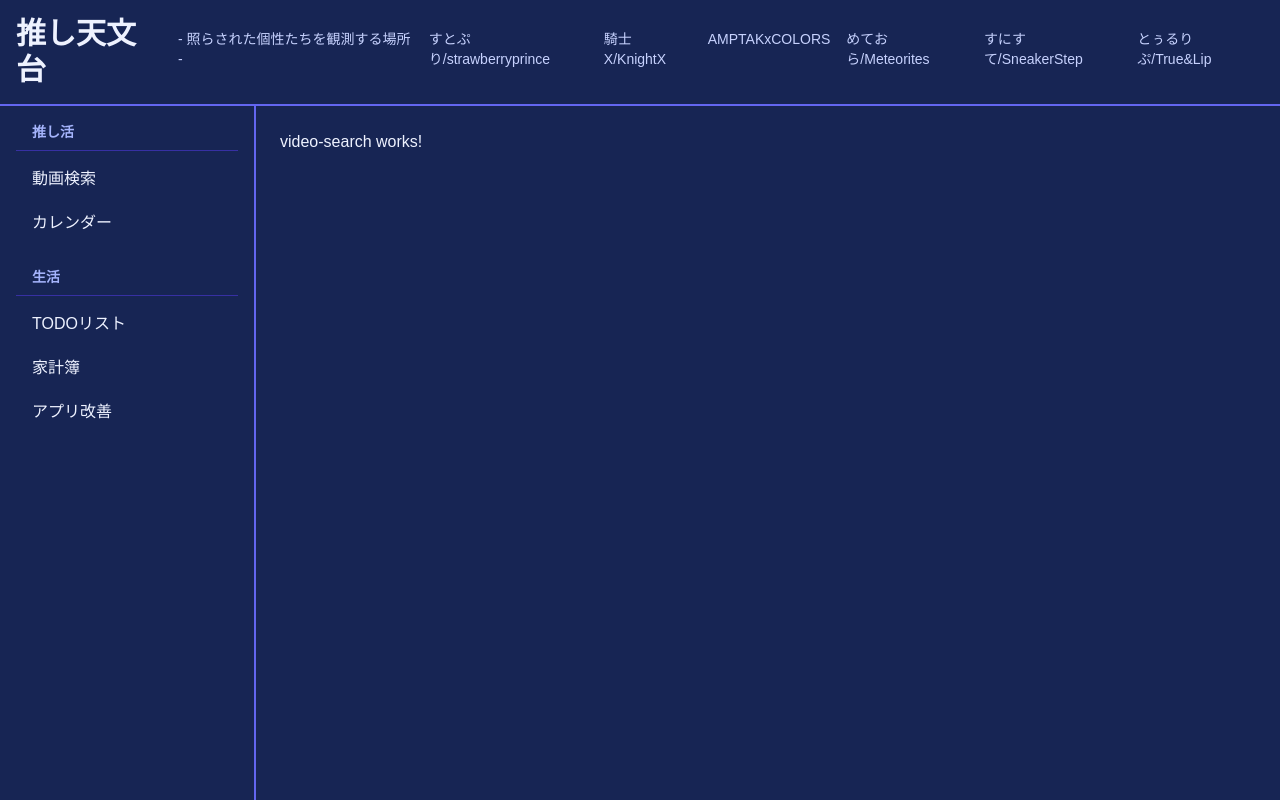
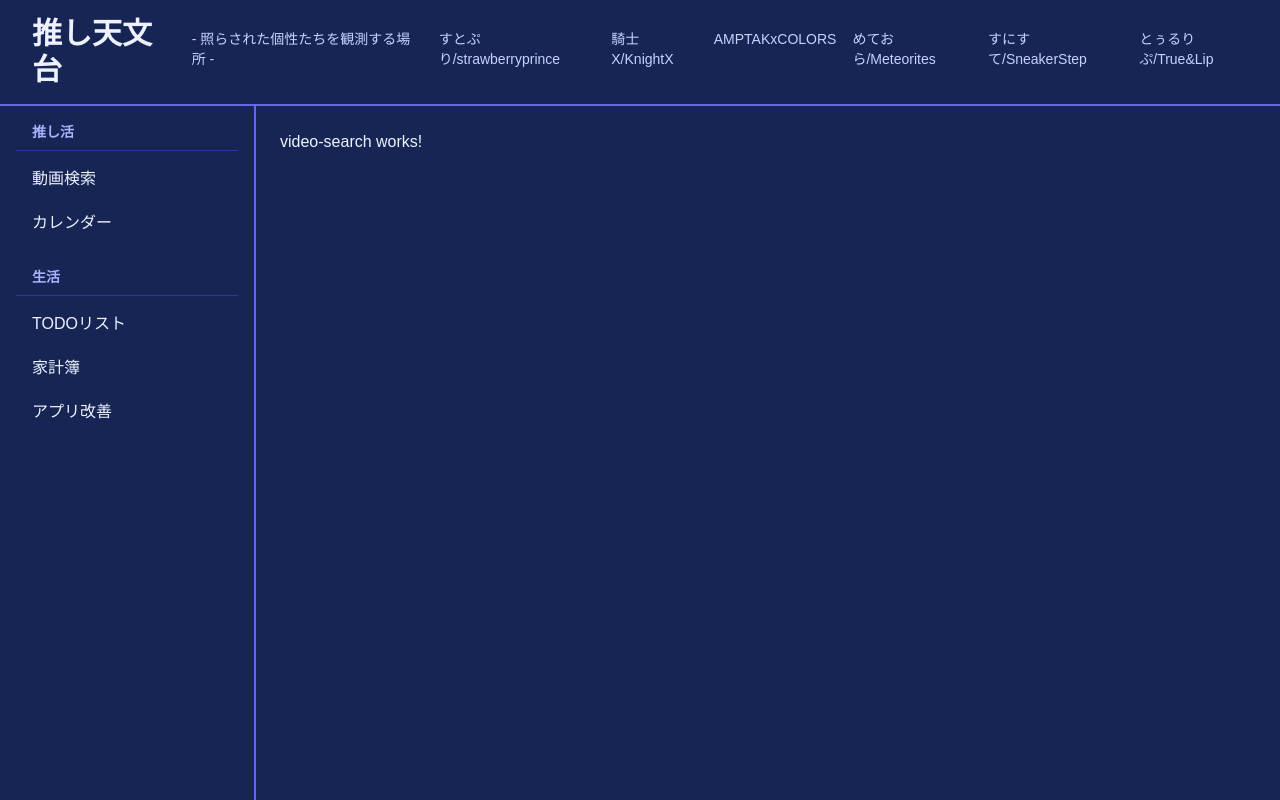
Before and after one commit to stargazer-base/stargazer-nova, an Angular app in the folder front/: page /video-search in a window 1280 px wide. Built offline with nearby package versions, Linux system fonts and the light colour scheme; a web font is replaced by a local one.

Commit message:
ヘッダーを少し右に移動

```diff
--- a/front/src/app/layout/header/header.component.html
+++ b/front/src/app/layout/header/header.component.html
@@ -1,5 +1,5 @@
 <header class="p-4 border-b-2 border-indigo-500">
-  <div class="flex items-baseline gap-4">
+  <div class="flex items-baseline gap-4 pl-4">
     <h1 class="text-3xl font-bold">推し天文台</h1>
     <span class="text-sm text-indigo-200">
       - 照らされた個性たちを観測する場所 -
```
